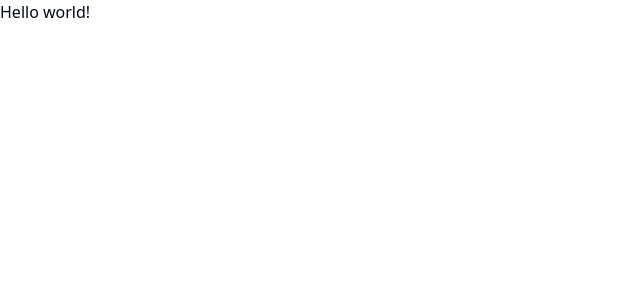
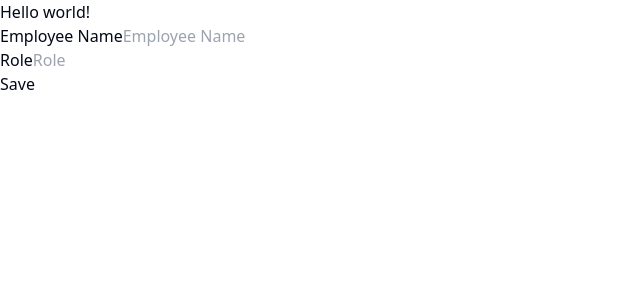
Before and after one commit to Hold-A-sys-projekt/generisk_vagtplan_, a React (Vite) app in the folder frontend/: page / in a window 1280 px wide. Shown: the top 300 px of the page, without its empty margins (0-640 px from the left). Built offline with nearby package versions, Linux system fonts and the light colour scheme.

Commit message:
created connection backend, frontend.
created connection between backend & frontend with employeeform

```diff
--- a/frontend/src/App.jsx
+++ b/frontend/src/App.jsx
@@ -1,11 +1,14 @@
 import { Outlet } from 'react-router-dom'
 import './App.css'
+import EmployeeForm from './pages/AddNewEmployee'
+
 
 function App() {
 
   return (
     <>
       <Outlet />
+      <EmployeeForm />
     </>
   )
 }
--- /dev/null
+++ b/frontend/src/pages/AddNewEmployee.jsx
@@ -0,0 +1,75 @@
+import { useState } from 'react';
+
+const AddNewEmployee = () => {
+  const [formData, setFormData] = useState({
+    employeename: '',
+    role: '',
+  });
+
+  const handleChange = (e) => {
+    const { name, value } = e.target;
+    setFormData({ ...formData, [name]: value });
+  };
+
+  const handleSubmit = async (e) => {
+    e.preventDefault();
+    try {
+      const response = await fetch('http://localhost:7070/api/managers/employees', {
+        method: 'POST',
+        headers: {
+          'Content-Type': 'application/json',
+        },
+        body: JSON.stringify(formData),
+      });
+      if (!response.ok) {
+        throw new Error('Failed to save employee data');
+      }
+      console.log('Employee data saved successfully');
+
+      setFormData({
+        employeename: '',
+        role: '',
+      });
+    } catch (error) {
+      console.error('Error saving employee data:', error);
+    }
+  };
+
+
+  return (
+    <div>
+      <form onSubmit={handleSubmit}>
+        <div>
+          <label>Employee Name</label>
+          <input
+            id="employeename"
+            type="text"
+            name="employeename"
+            placeholder="Employee Name"
+            value={formData.employeename}
+            onChange={handleChange}
+            required
+          />
+        </div>
+
+        <div>
+          <label>Role</label>
+          <input
+            id="role"
+            type="text"
+            name="role"
+            placeholder="Role"
+            value={formData.role}
+            onChange={handleChange}
+            required
+          />
+        </div>
+        <div>
+          <button type="submit">Save</button>
+        </div>
+      </form>
+    </div>
+  );
+};
+
+export default AddNewEmployee;
--- a/frontend/src/pages/Index.jsx
+++ b/frontend/src/pages/Index.jsx
@@ -2,6 +2,7 @@
 const Index = () => {
   return (
     <h1>Hello world!</h1>
+
   )
 }
 
```
Also changed, not shown: 1 other file (tests, documents, lock files or other folders).
